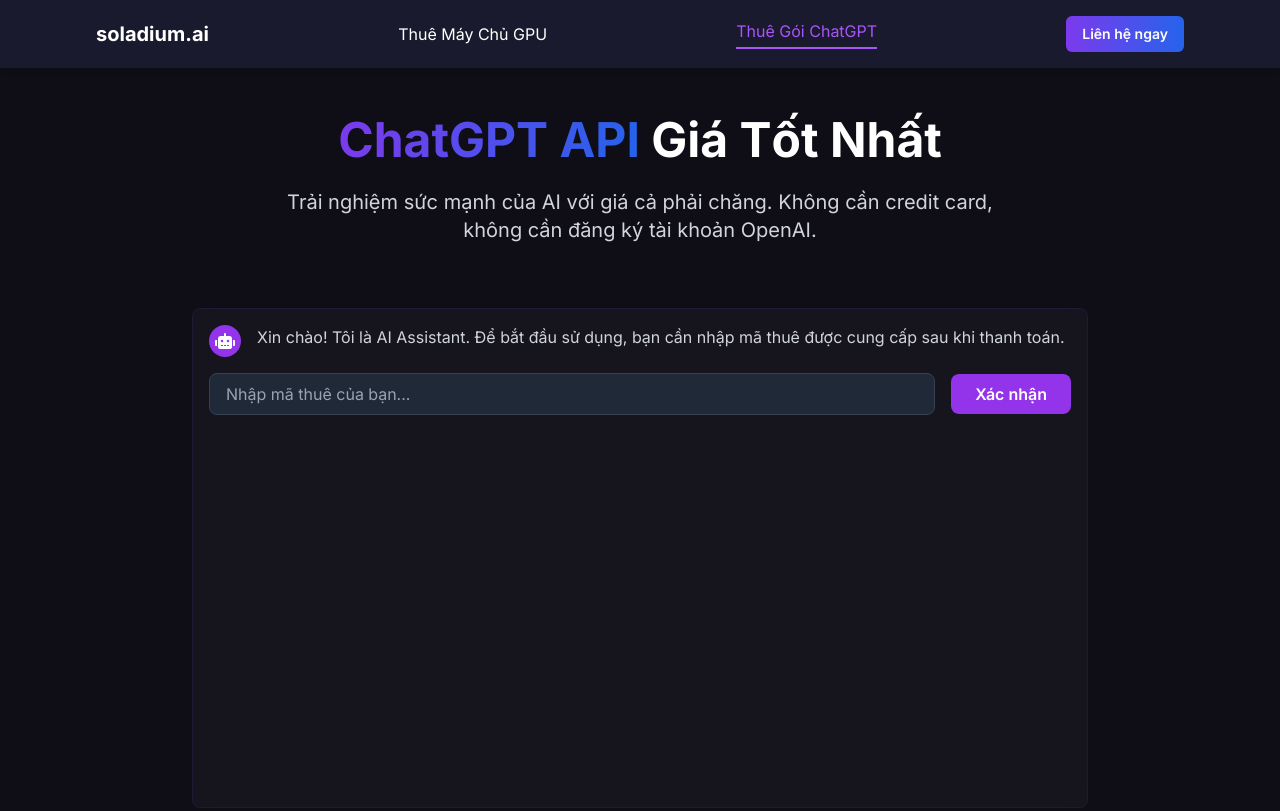
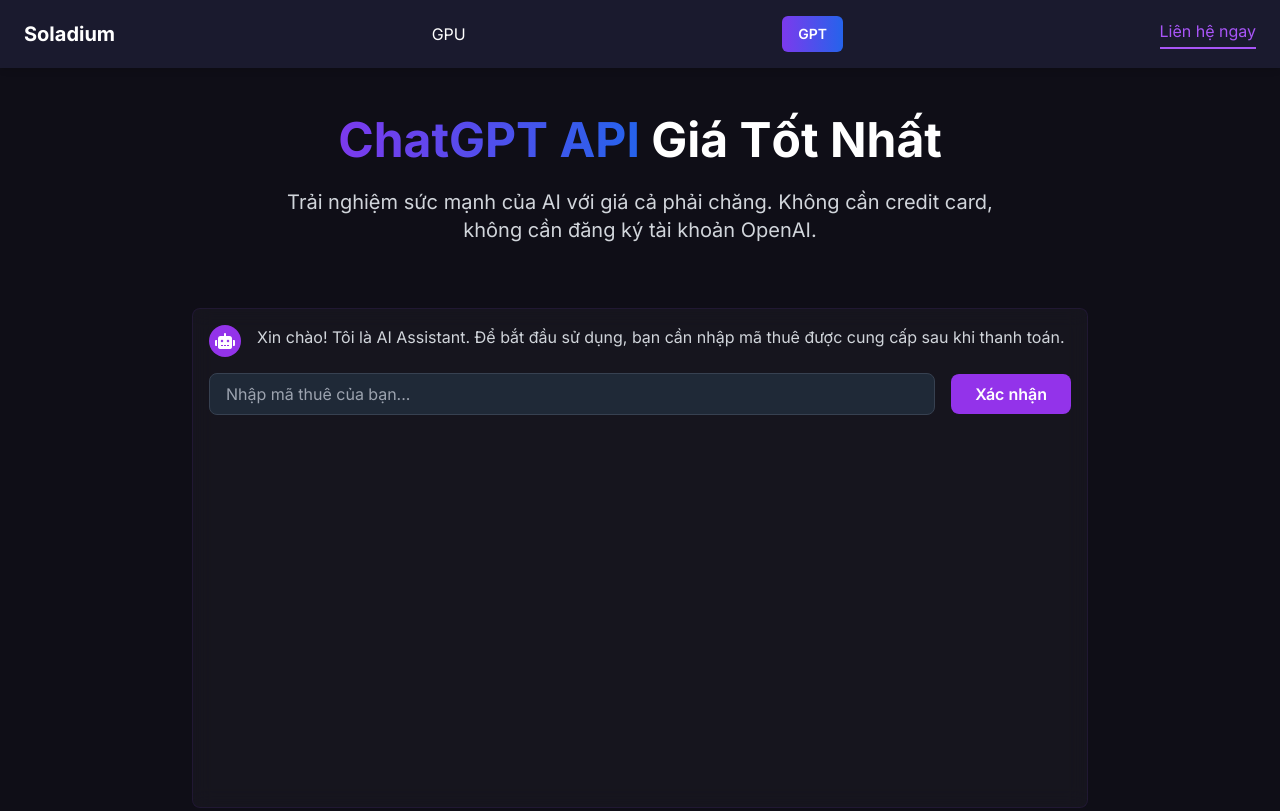
Before and after one commit to phucthemen/blackboxai-1745681841545, a plain HTML site: page thue-gpt.html in a window 1280 px wide. Shown: the top 811 px of the page. Drawn offline with nearby package versions, Linux system fonts and the light colour scheme.

Commit message:
Update thue-gpt.html

```diff
--- a/thue-gpt.html
+++ b/thue-gpt.html
@@ -60,18 +60,16 @@
 <body class="min-h-screen">
     <!-- Header -->
     <header class="bg-[#1a1a2e] sticky top-0 z-50 shadow-md">
-        <div class="container mx-auto flex items-center justify-between py-4 px-24">
+        <div class="container flex items-center justify-between py-4 px-6">
           <a href="https://soladium.ai/thue-gpu" class="flex items-center space-x-2">
-            <span class="text-white font-bold text-xl">soladium.ai</span>
-          </a
-          <nav class="hidden space-x-8 text-sm font-semibold text-gray-300">
-            <a href="index.html" class="hover:text-purple-400">Thuê Máy Chủ GPU</a>
-            <a href="thue-gpt.html" class="text-purple-500 border-b-2 border-purple-500 pb-1">Thuê Gói ChatGPT</a>
-          </nav>
-          <a href="https://zalo.me/0903367270" target="_blank" rel="noopener" class="btn-primary px-4 py-2 rounded-md text-sm font-semibold hover:bg-purple-700 transition">Liên hệ ngay</a>
+            <span class="text-white font-bold text-xl">Soladium</span>
+          </a>
+            <a href="index.html" class="hover:text-purple-400">GPU</a>
+            <a href="thue-gpt.html" class="btn-primary px-4 py-2 rounded-md text-sm font-semibold hover:bg-purple-700 transition">GPT</a>
+
+          <a href="https://zalo.me/0903367270" target="_blank" rel="noopener" class="text-purple-500 border-b-2 border-purple-500 pb-1">Liên hệ ngay</a>
         </div>
       </header>
-
     <!-- Hero Section -->
     <main class="container mx-auto px-6 py-12">
         <div class="text-center max-w-3xl mx-auto mb-16">
```
